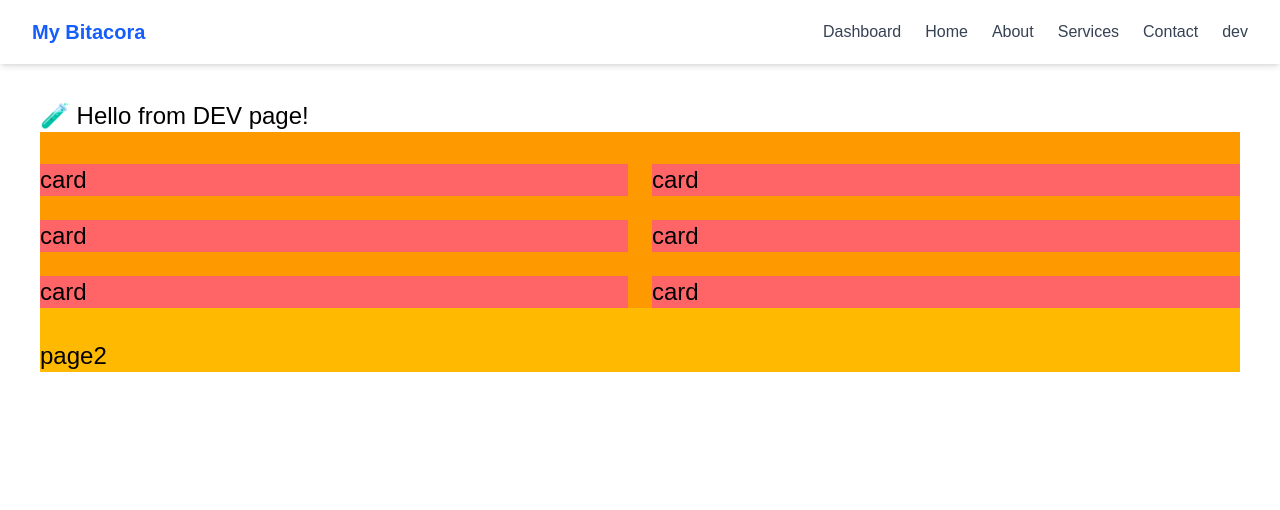
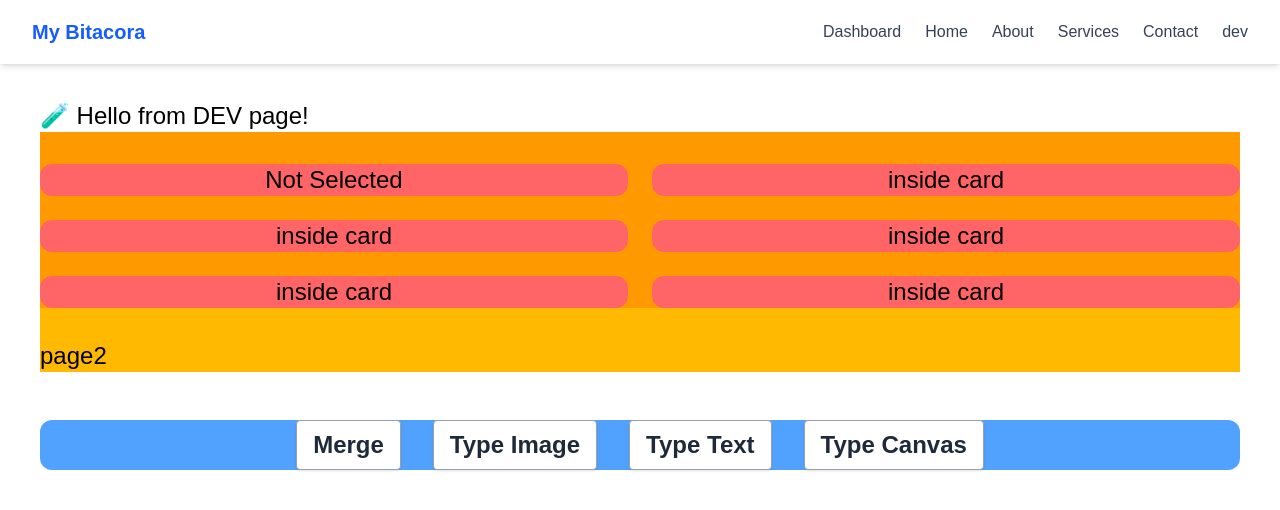
Before and after one commit to HadeOnMind/next-bitacora, a Next.js app: page /workspace/dev in a window 1280 px wide. Shown: the top 510 px of the page. Built offline with nearby package versions, Linux system fonts and the light colour scheme.

Commit message:
toggle state with tailwind

```diff
--- a/app/workspace/dev/page.tsx
+++ b/app/workspace/dev/page.tsx
@@ -1,4 +1,18 @@
+"use client"
+import { useState } from 'react';
+
+
+
 export default function DevPage() {
+
+const [IsSelected, setIsSelected] = useState(false);
+
+const ToggleSelection = () => {
+setIsSelected(!IsSelected);
+if(IsSelected){
+  alert("SELECCIONADO")
+}
+};
 
 
 
@@ -14,12 +28,65 @@ export default function DevPage() {
       <div className="pt-8 bg-amber-500 grid grid-cols-2 gap-6">
 
 
-        <div className="bg-red-400">card</div>
-        <div className="bg-red-400">card</div>
-        <div className="bg-red-400">card</div>
-        <div className="bg-red-400">card</div>
-        <div className="bg-red-400">card</div>
-        <div className="bg-red-400">card</div>
+        <div className="bg-red-400 rounded-xl ">
+
+          <div  onClick={ToggleSelection} className="text-center hover:bg-amber-300 ${
+        isSelected ? 'bg-green-600' : 'bg-gray-400'
+      }`" >
+
+        {IsSelected ? 'Selected' : 'Not Selected'}
+
+          </div>
+
+        </div>
+
+        <div className="bg-red-400 rounded-xl ">
+
+          <div className="text-center hover:bg-amber-300">
+
+            inside card
+
+          </div>
+
+        </div>
+
+        <div className="bg-red-400 rounded-xl ">
+
+          <div className="text-center hover:bg-amber-300">
+
+            inside card
+
+          </div>
+
+        </div>
+        <div className="bg-red-400 rounded-xl ">
+
+          <div className="text-center hover:bg-amber-300">
+
+            inside card
+
+          </div>
+
+        </div>
+        <div className="bg-red-400 rounded-xl ">
+
+          <div className="text-center hover:bg-amber-300">
+
+            inside card
+
+          </div>
+
+        </div>
+        <div className="bg-red-400 rounded-xl ">
+
+          <div className="text-center hover:bg-amber-300">
+
+            inside card
+
+          </div>
+
+        </div>
+
 
 
 
@@ -32,6 +99,13 @@ page2
 
 
 
+      <div className="flex bg-blue-400 rounded-xl mt-12 gap-8 items-center justify-center-safe">
+        <button className="bg-white hover:bg-gray-100 text-gray-800 font-semibold py-2 px-4 border border-gray-400 rounded shadow">Merge</button>
+        <button className="bg-white hover:bg-gray-100 text-gray-800 font-semibold py-2 px-4 border border-gray-400 rounded shadow">Type Image</button>
+        <button className="bg-white hover:bg-gray-100 text-gray-800 font-semibold py-2 px-4 border border-gray-400 rounded shadow">Type Text</button>
+        <button className="bg-white hover:bg-gray-100 text-gray-800 font-semibold py-2 px-4 border border-gray-400 rounded shadow">Type Canvas</button>
+      </div>
+
 
     </div>
   );
```
Also changed, not shown: 1 other file (tests, documents, lock files or other folders).
